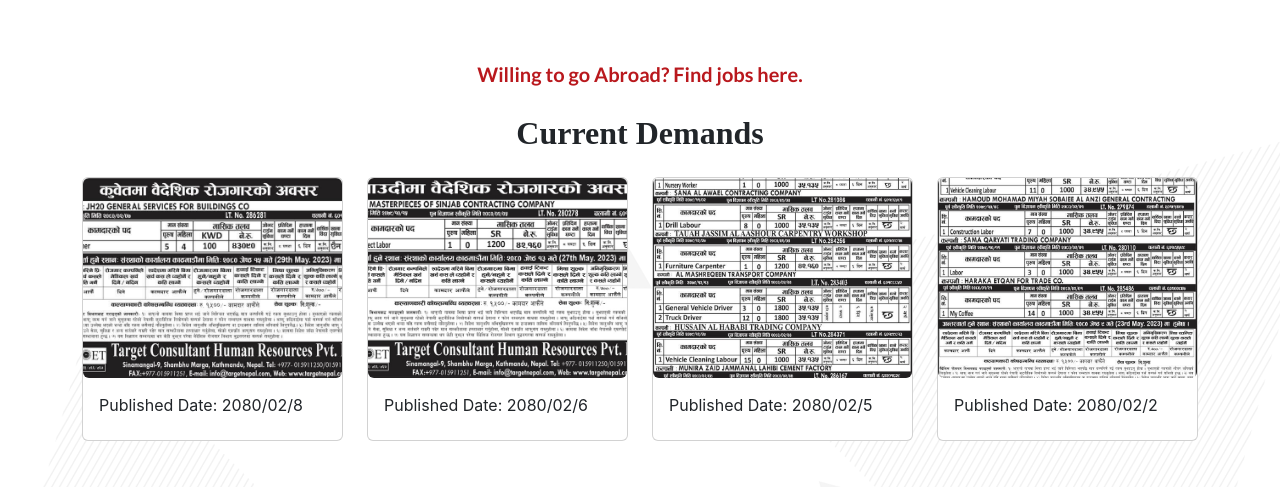
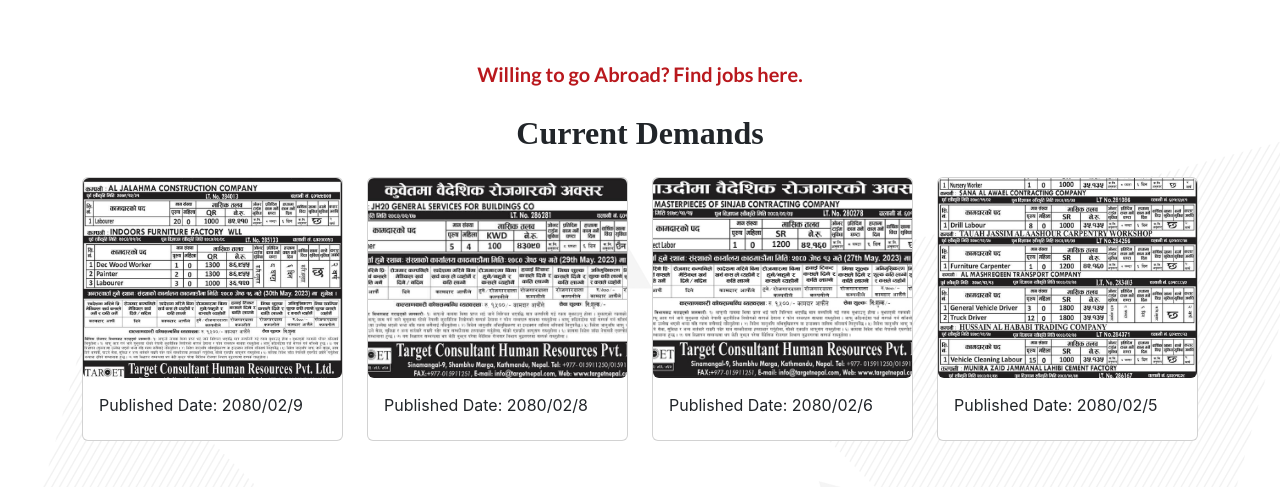
Before and after one commit to razustha/targetnepal, a PHP site: page / in a window 1280 px wide. Shown: the part 2194-2681 px from the top of the page. Run offline with PHP 8.4, Linux system fonts and the light colour scheme; some libraries are stand-ins or nearby versions; some web fonts are replaced.

Commit message:
add demand jestha 9

```diff
--- a/page-templates/all-job.php
+++ b/page-templates/all-job.php
@@ -4,10 +4,20 @@
             <p class="custom-text fw-bold fs-5">Willing to go Abroad? Find jobs here.</p>
             <p class="medium-text">Current Demands</p>
         </div>
+        <div class="row g-4">
 
 
 
-        <div class="row g-4">
+        <div class="col-md-3">
+                <a href="assets/img/demand/02/9.jpg" data-lightbox="image-1">
+                    <div class="card mb-4">
+                        <img class="img-fluid rounded" src="assets/img/demand/02/9.jpg" alt="">
+                        <div class="card-body">
+                            <h5 class="card-title">Published Date: 2080/02/9</h5>
+                        </div>
+                    </div>
+                </a>
+            </div>
         <div class="col-md-3">
                 <a href="assets/img/demand/02/8.jpg" data-lightbox="image-1">
                     <div class="card mb-4">
@@ -78,16 +88,7 @@
                     </div>
                 </a>
             </div>
-            <div class="col-md-3">
-                <a href="assets/img/demand/tchrp_26_baisakh_2080_1.png" data-lightbox="image-1">
-                    <div class="card mb-4">
-                        <img class="img-fluid rounded" src="assets/img/demand/tchrp_26_baisakh_2080_1.png" alt="">
-                        <div class="card-body">
-                            <h5 class="card-title">Published Date: 2080/01/27</h5>
-                        </div>
-                    </div>
-                </a>
-            </div>
+
 
 
             </div>
```
Also changed, not shown: job-demand.php (+10 -0 lines), assets/img/demand/02/9.jpg (added).
